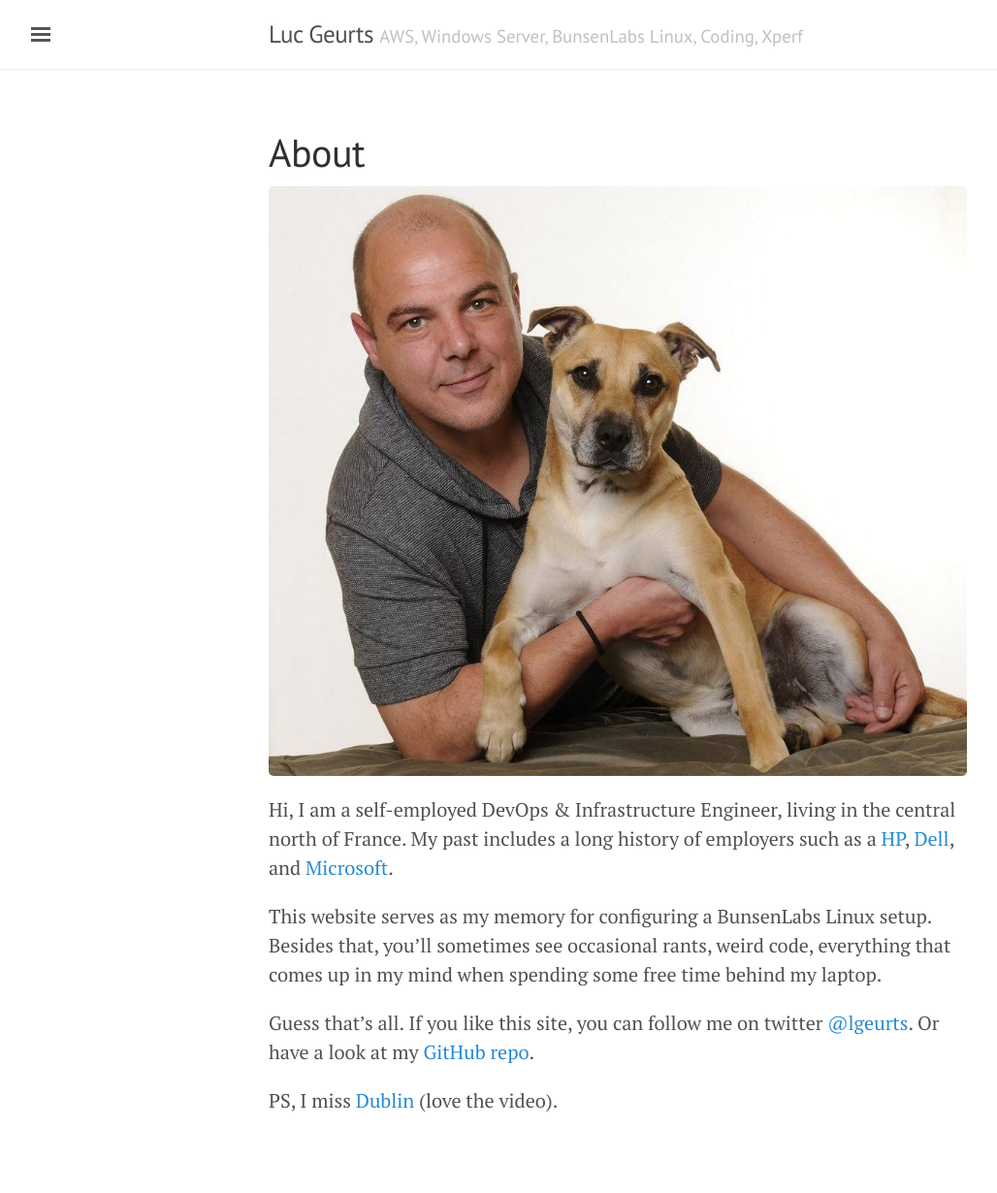
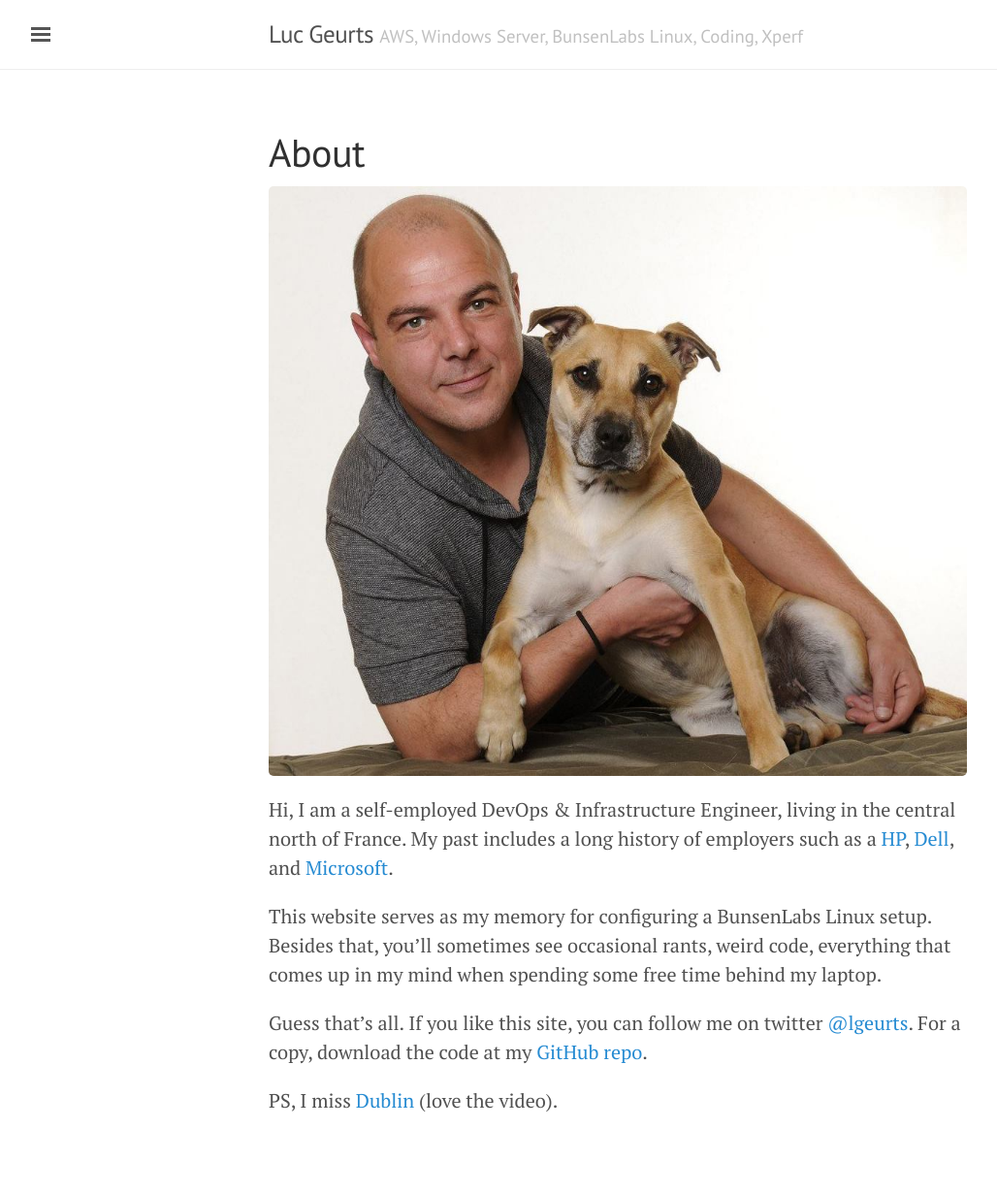
Before and after one commit to lgeurts/lgeurts.github.io, a Jekyll site: the page built from about.md, in a window 1280 px wide. Shown: the whole page at 97% size, without its empty margins (3-1031 px from the left). Built offline with Jekyll 4.4.1, drawn with Linux system fonts in a browser that asks for light colours.

Commit message:
Update about.md

```diff
--- a/about.md
+++ b/about.md
@@ -12,6 +12,6 @@
 Besides that, you'll sometimes see occasional rants, weird code, everything that comes up in my mind when spending some free time behind my laptop.
 
 Guess that's all. If you like this site, you can follow me on twitter [@lgeurts](https://twitter.com/lgeurts).
-Or have a look at my [GitHub repo](https://github.com/lgeurts/lgeurts.github.io).
+For a copy, download the code at my [GitHub repo](https://github.com/lgeurts/lgeurts.github.io).
 
 PS, I miss [Dublin](https://www.youtube.com/watch?v=LV5QYfpKvEE) (love the video).
```
